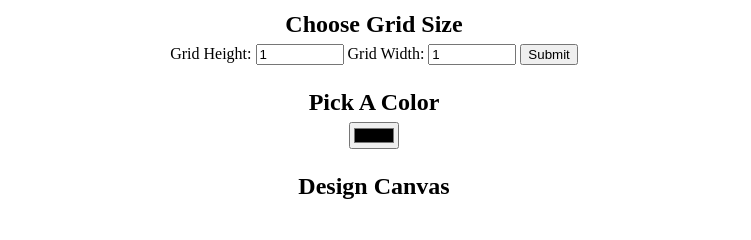
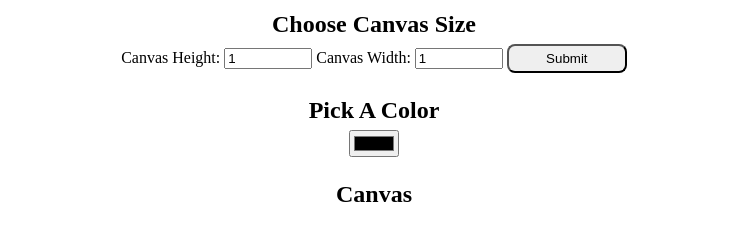
Before and after one commit to Jazz-L/Pixal-Art-Maker-Lab, a plain HTML site: page index.html in a window 1280 px wide. Shown: the part 126-366 px from the top of the page, without its empty margins (266-1017 px from the left). Drawn offline with Linux system fonts and the light colour scheme.

Commit message:
Style: Changed style of page

```diff
--- a/index.html
+++ b/index.html
@@ -8,19 +8,19 @@
 <body>
     <h1>Pixel Art Maker</h1>
 
-    <h2>Choose Grid Size</h2>
+    <h2>Choose Canvas Size</h2>
     <form id="sizePicker">
-        Grid Height:
-        <input type="number" id="inputHeight" name="height" min="1" value="1">
-        Grid Width:
-        <input type="number" id="inputWidth" name="width" min="1" value="1">
-        <button type="submit"> Submit </button>
+        Canvas Height:
+        <input type="number" id="inputHeight" name="n" min="1" value="1">
+        Canvas Width:
+        <input type="number" id="inputWidth" name="m" min="1" value="1">
+        <input type="submit" id="Submit" value="Submit">
     </form>
 
     <h2>Pick A Color</h2>
     <input type="color" id="colorPicker">
 
-    <h2>Design Canvas</h2>
+    <h2> Canvas</h2>
     <table id="pixelCanvas"></table>
 
     <script src="designs.js"></script>
--- a/styles.css
+++ b/styles.css
@@ -38,3 +38,17 @@ td {
 input[type=number] {
     width: 6em;
 }
+
+input[type="submit"],
+button {
+    width: 120px;
+    height: 2.2em;
+    cursor: pointer;
+    border-radius: 8px;
+}
+
+    input[type="submit"]:hover,
+    button:hover {
+        background: #000;
+        color: #fff;
+    }
```
